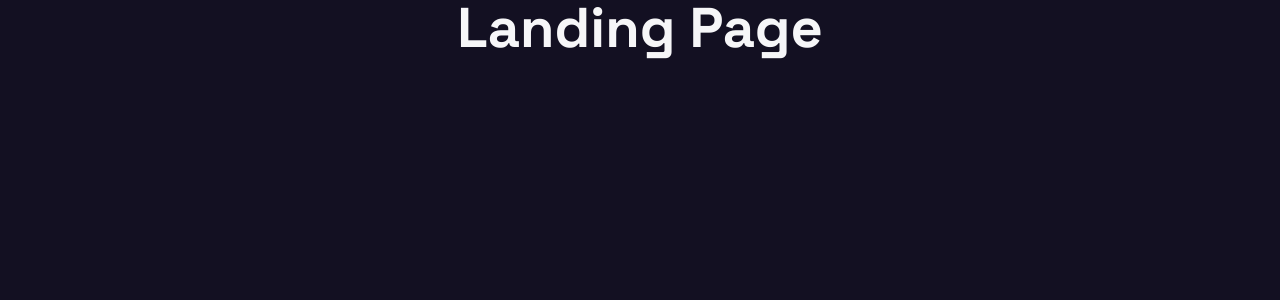
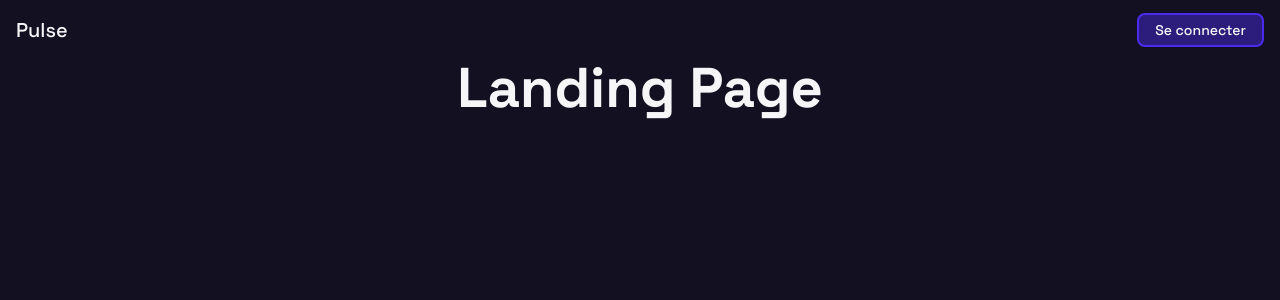
Before and after one commit to thomasr10/Pulse, a React (Vite) app in the folder client/: page / in a window 1280 px wide. Shown: the top 300 px of the page. Built offline with nearby package versions, Linux system fonts and the light colour scheme; no server answers.

Commit message:
header component + style header

```diff
--- a/client/context/PublicRoutes.jsx
+++ b/client/context/PublicRoutes.jsx
@@ -1,5 +1,6 @@
 import { useEffect, useState } from "react";
 import { Navigate } from 'react-router-dom';
+import Header from "../src/components/Header";
 
 export default function PublicRoutes({ children }) {
     const [isAuth, setIsAuth] = useState(null);
@@ -32,5 +33,10 @@ export default function PublicRoutes({ children }) {
         <p>Chargement...</p>
     )
 
-    return isAuth ? <Navigate to='/' /> : children;
+    return isAuth ? <Navigate to='/' /> :
+        <>
+            <Header />
+            { children };
+        </>
+
 }
--- a/client/src/assets/style/_components.scss
+++ b/client/src/assets/style/_components.scss
@@ -27,3 +27,36 @@
     }
 
 }
+
+.header {
+    height: 3.75rem;
+    background-color: v.$body-color;
+    display: flex;
+    justify-content: space-between;
+    align-items: center;
+    margin: 0 1rem;
+
+    a {
+        text-decoration: none;
+
+        &:hover {
+            cursor: pointer;
+        }
+    }
+
+    .home-link {
+        color: v.$font-white;
+        font-size: v.$font-size-lg;
+        font-family: v.$medium-font;
+    }
+
+    .header-login-btn {
+        padding: .5rem 1rem;
+        background-color: v.$secondary-purple;
+        color: v.$font-white;
+        font-family: v.$medium-font;
+        font-size: v.$font-size-sm;
+        border-radius: v.$sm-radius;
+        border: solid .13rem v.$primary-purple;
+    }
+}
--- a/client/src/assets/style/_variables.scss
+++ b/client/src/assets/style/_variables.scss
@@ -1,5 +1,6 @@
 $body-color: #131022;
 $primary-purple: #4B2BEE;
+$secondary-purple: #4c2bee71;
 $font-white: #F6F6F8;
 $font-grey: #D0D5DB;
 $input-dark-purple: #15141F;
--- a/client/src/assets/style/main.css
+++ b/client/src/assets/style/main.css
@@ -133,4 +133,33 @@ h1 {
   color: #D0D5DB;
   font-family: "Space Grotesk Regular";
   font-size: 0.88rem;
+}
+
+.header {
+  height: 3.75rem;
+  background-color: #131022;
+  display: flex;
+  justify-content: space-between;
+  align-items: center;
+  margin: 0 1rem;
+}
+.header a {
+  text-decoration: none;
+}
+.header a:hover {
+  cursor: pointer;
+}
+.header .home-link {
+  color: #F6F6F8;
+  font-size: 1.25rem;
+  font-family: "Space Grotesk Medium";
+}
+.header .header-login-btn {
+  padding: 0.5rem 1rem;
+  background-color: rgba(76, 43, 238, 0.4431372549);
+  color: #F6F6F8;
+  font-family: "Space Grotesk Medium";
+  font-size: 0.88rem;
+  border-radius: 0.5rem;
+  border: solid 0.13rem #4B2BEE;
 }/*# sourceMappingURL=main.css.map */
--- /dev/null
+++ b/client/src/components/Header.jsx
@@ -0,0 +1,11 @@
+import { Link } from "react-router";
+
+export default function Header () {
+
+    return (
+        <nav className="header">
+            <Link to='/' className="home-link">Pulse</Link>
+            <Link to='/login' className="header-login-btn">Se connecter</Link>
+        </nav>
+    )
+}
--- a/client/src/pages/Homepage.jsx
+++ b/client/src/pages/Homepage.jsx
@@ -1,6 +1,7 @@
 import { useState, useEffect } from "react";
 import HomeConnected from "./HomeConnected";
 import LandingPage from "./LandingPage";
+import Header from "../components/Header";
 
 export default function Homepage() {
 
@@ -35,5 +36,10 @@ export default function Homepage() {
         <p>Chargement...</p>
     )
 
-    return isAuth ? <HomeConnected /> : <LandingPage />
+    return isAuth ? <HomeConnected /> :
+        <>
+            <Header/>
+            <LandingPage />
+        </>
+
 }
```
Also changed, not shown: client/src/components/LogoutButton.jsx (renamed from client/src/assets/components/LogoutButton.jsx), 1 other file (tests, documents, lock files or other folders).
